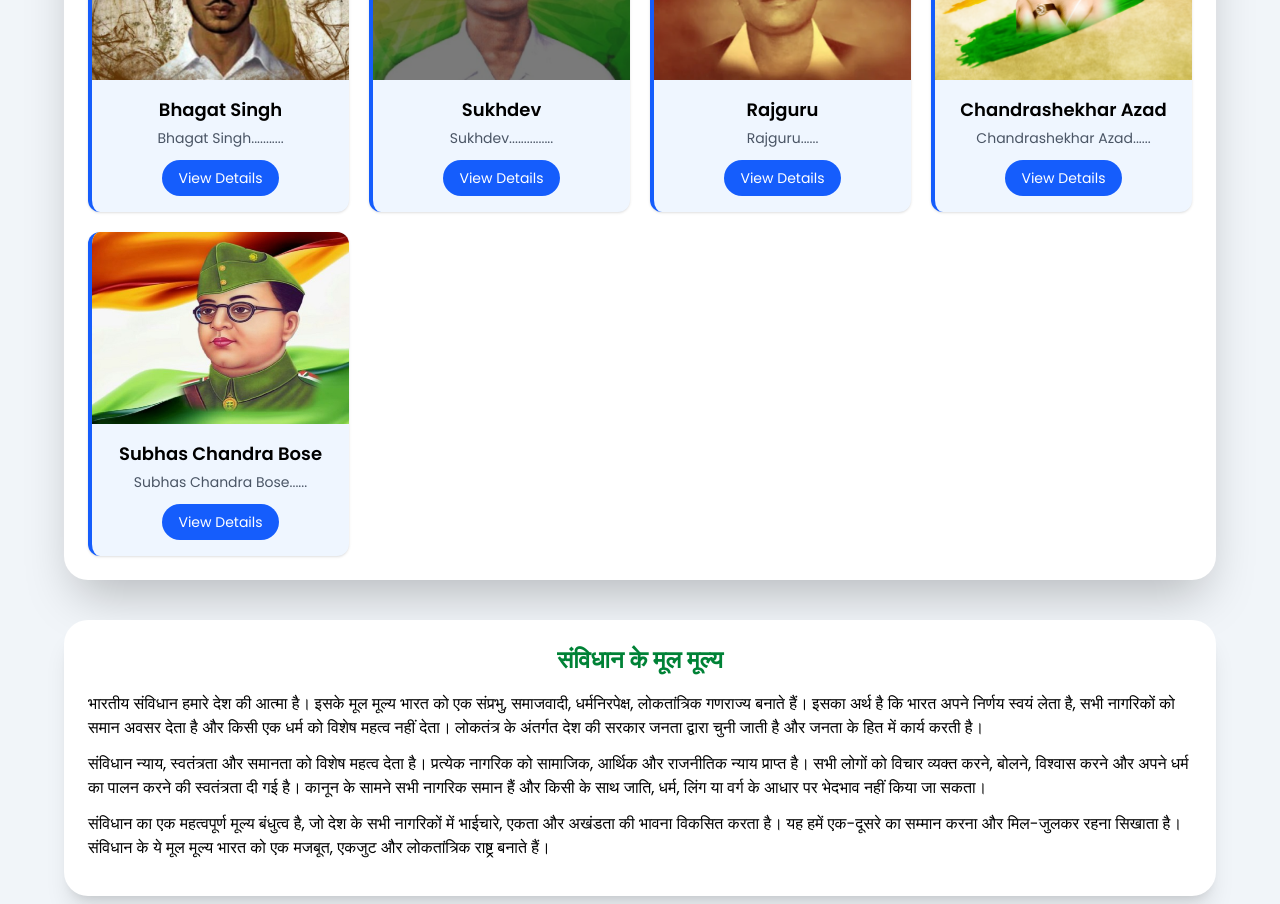
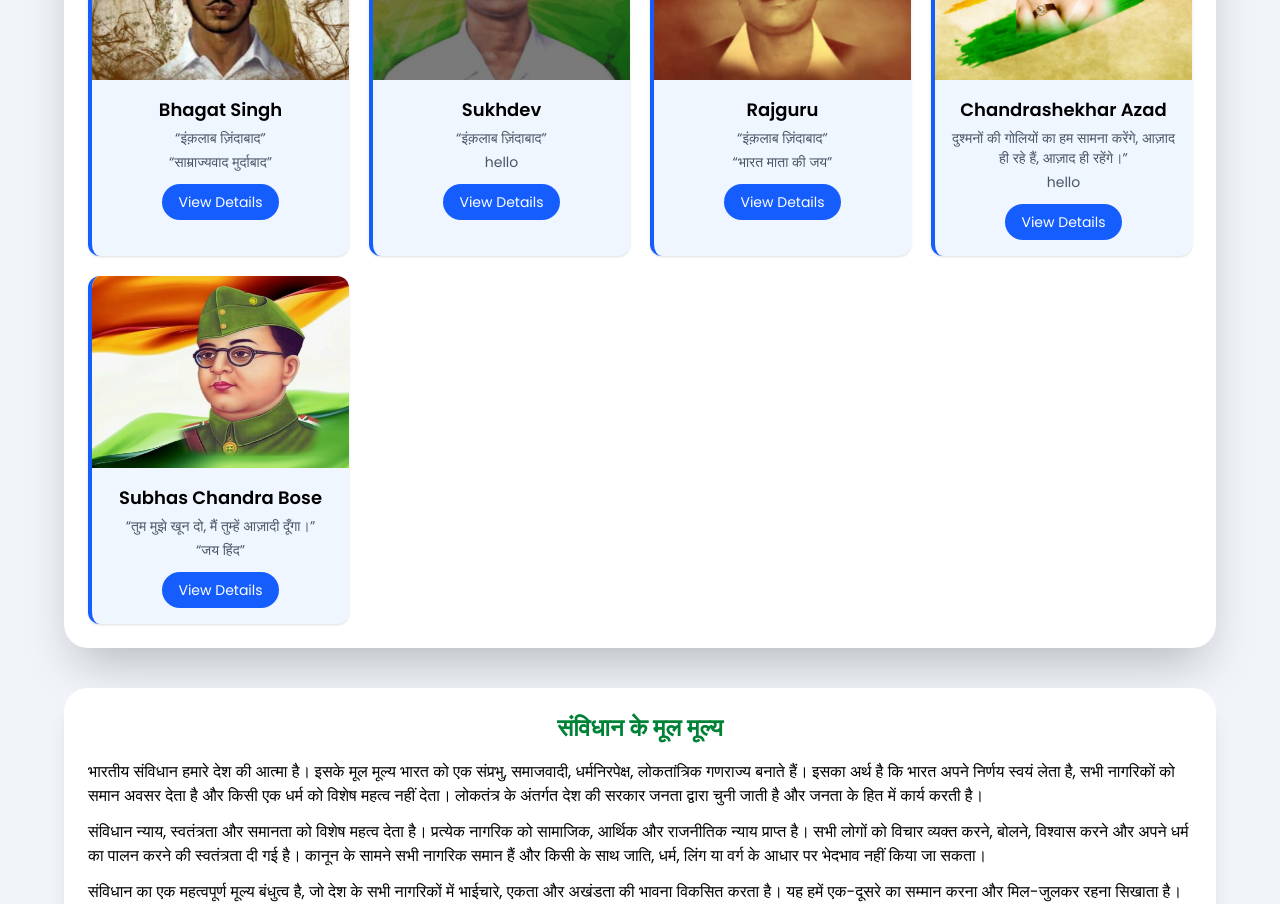
Before and after one commit to Ashwani-Prajapati-844864/India-Republic-Day, a React (Vite) app: page /constitution in a window 1280 px wide. Shown: the part 1360-2264 px from the top of the page. Built offline with nearby package versions, Linux system fonts and the light colour scheme.

Commit message:
famous naare

```diff
--- a/src/pages/Constitution.jsx
+++ b/src/pages/Constitution.jsx
@@ -38,31 +38,36 @@ const leaderCards = [
     id: 101,
     img: "/d1.png",
     title: "Bhagat Singh",
-    text: "Bhagat Singh...........",
+    text: "“इंक़लाब ज़िंदाबाद”",
+    eh: "“साम्राज्यवाद मुर्दाबाद”",
   },
   {
     id: 102,
     img: "/d2.png",
     title: "Sukhdev",
-    text: "Sukhdev...............",
+    text: "“इंक़लाब ज़िंदाबाद”",
+    eh: "hello",
   },
   {
     id: 103,
     img: "/d3.png",
     title: "Rajguru",
-    text: "Rajguru......",
+    text: "“इंक़लाब ज़िंदाबाद”",
+    eh: "“भारत माता की जय”",
   },
   {
     id: 104,
     img: "/d4.png",
     title: "Chandrashekhar Azad",
-    text: "Chandrashekhar Azad......",
+    text: "दुश्मनों की गोलियों का हम सामना करेंगे, आज़ाद ही रहे हैं, आज़ाद ही रहेंगे।”",
+    eh: "hello",
   },
   {
     id: 105,
     img: "/d5.png",
     title: "Subhas Chandra Bose",
-    text: "Subhas Chandra Bose......",
+    text: "“तुम मुझे खून दो, मैं तुम्हें आज़ादी दूँगा।”",
+    eh: "“जय हिंद”",
   },
 ];
 
@@ -117,6 +122,7 @@ export default function Gallery() {
               <div className="p-4 text-center">
                 <h3 className="text-lg font-bold">{c.title}</h3>
                 <p className="mt-1 text-sm text-gray-600">{c.text}</p>
+                <p className="mt-1 text-sm text-gray-600">{c.eh}</p>
 
                 <Link
                   to={`/gallery/${c.id}`}
```
